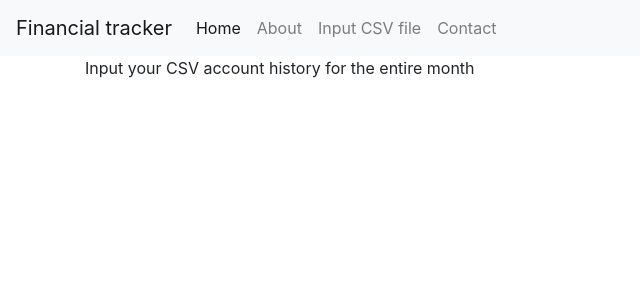
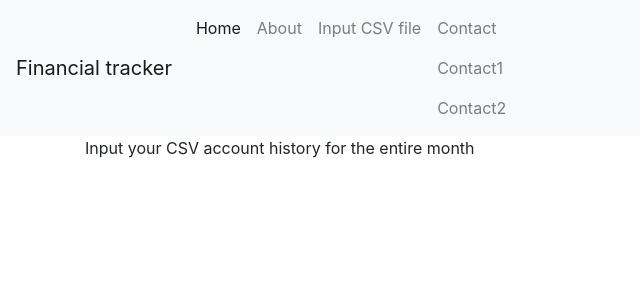
Before and after one commit to szymonKordusiak/FinancialTracker, a Python web app: template FinancialTracker/myfinancialtracker/templates/home.html in a window 1280 px wide. Shown: the top 300 px of the page, without its empty margins (0-640 px from the left). Run offline with Jinja, Linux system fonts and the light colour scheme; the template is opened without the code that fills it, so the values that code supplies are empty; some libraries are stand-ins or nearby versions.

Commit message:
Update base.html

```diff
--- a/FinancialTracker/myfinancialtracker/templates/base.html
+++ b/FinancialTracker/myfinancialtracker/templates/base.html
@@ -37,6 +37,8 @@
           </li>
           <li class="nav-item">
             <a class="nav-link" href="#">Contact</a>
+            <a class="nav-link" href="#">Contact1</a>
+            <a class="nav-link" href="#">Contact2</a>
           </li>
         </ul>
       </div>
```
